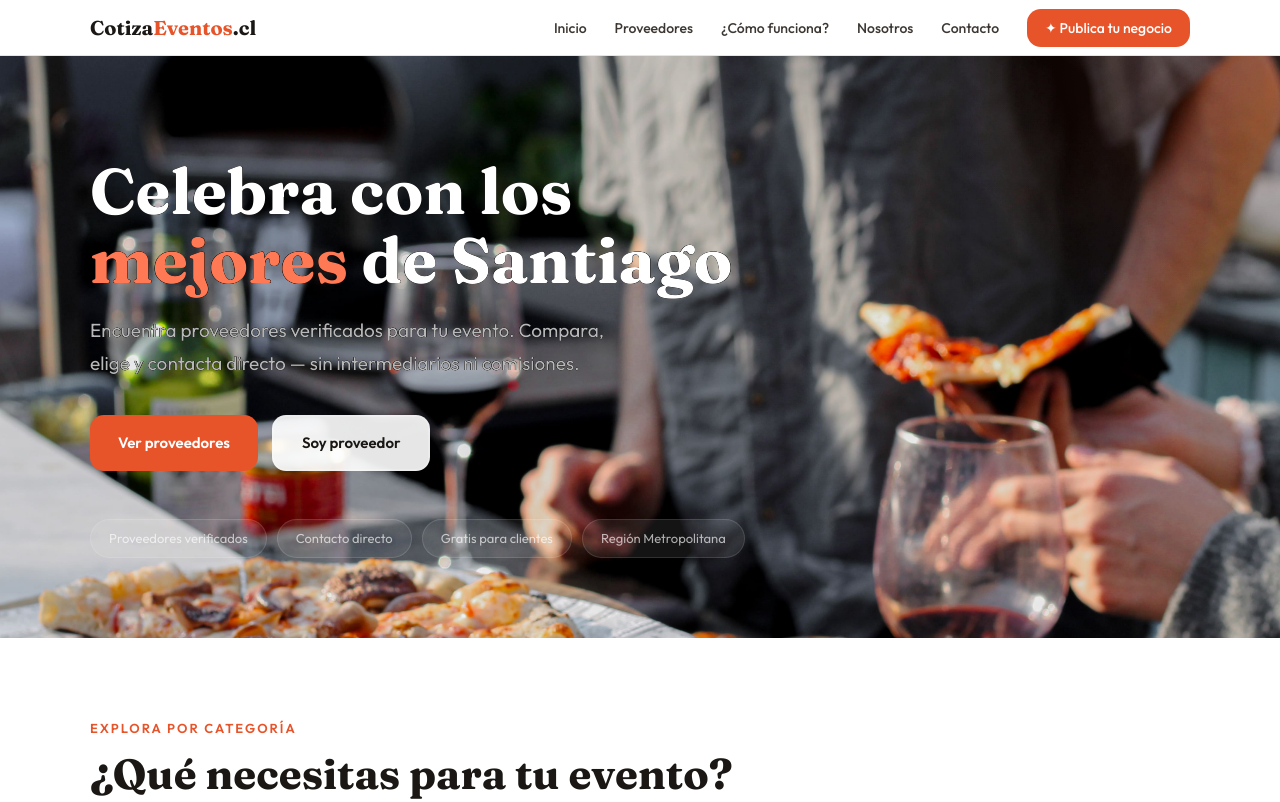
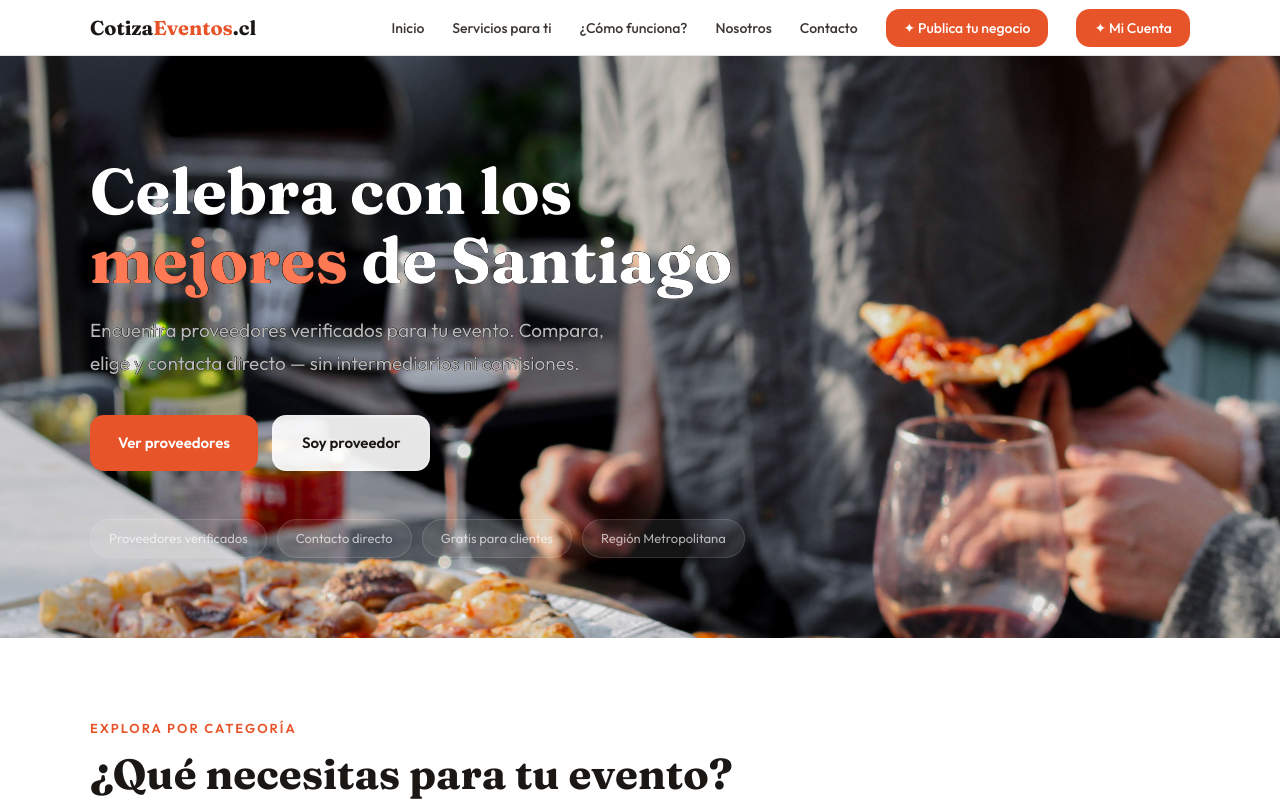
Before and after one commit to contactocotizaeventos/cotizaeventos, a website: page index.html in a window 1280 px wide. Shown: the top 802 px of the page. Drawn offline with Linux system fonts and the light colour scheme; no server answers.

Commit message:
Update index.html

```diff
--- a/index.html
+++ b/index.html
@@ -248,11 +248,12 @@ button{font-family:inherit;cursor:pointer;border:none;background:none}
     <a href="index.html" class="nav-logo">Cotiza<span>Eventos</span>.cl</a>
     <div class="nav-links">
       <a href="index.html">Inicio</a>
-      <a href="proveedores.html">Proveedores</a>
+      <a href="proveedores.html">Servicios para ti</a>
       <a href="#como">¿Cómo funciona?</a>
       <a href="nosotros.html">Nosotros</a>
       <a href="#contacto">Contacto</a>
       <a href="form.html" class="nav-cta">✦ Publica tu negocio</a>
+        <a href="suscripciones.html" class="nav-cta">✦ Mi Cuenta</a>
     </div>
     <div class="nav-burger" onclick="toggleMobile()" aria-label="Menú">
       <span></span><span></span><span></span>
```
